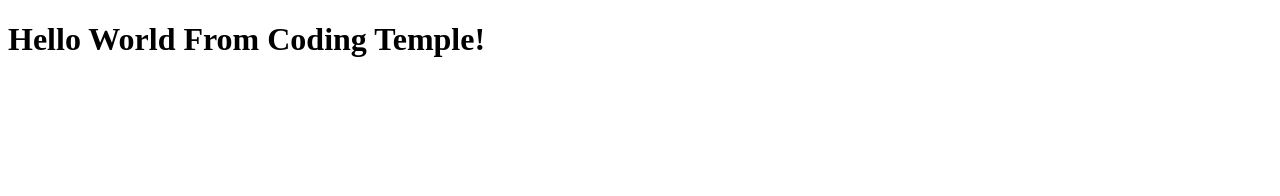
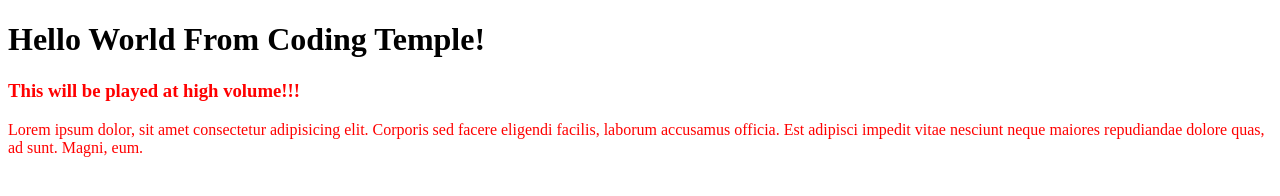
Before and after one commit to CodingTemple/githubtest_may2020, a plain HTML site: page index.html in a window 1280 px wide. Drawn offline with Linux system fonts and the light colour scheme.

Commit message:
New Branch with added code changes - JC

```diff
--- a/css/main.css
+++ b/css/main.css
@@ -0,0 +1,3 @@
+h3,p{
+    color: red;
+}
--- a/index.html
+++ b/index.html
@@ -10,5 +10,10 @@
 <body>
     <h1>Hello World From Coding Temple!</h1>
 
+    <div>
+        <h3>This will be played at high volume!!!</h3>
+        <p>Lorem ipsum dolor, sit amet consectetur adipisicing elit. Corporis sed facere eligendi facilis, laborum accusamus officia. Est adipisci impedit vitae nesciunt neque maiores repudiandae dolore quas, ad sunt. Magni, eum.</p>
+    </div>
+
 </body>
 </html>
```
